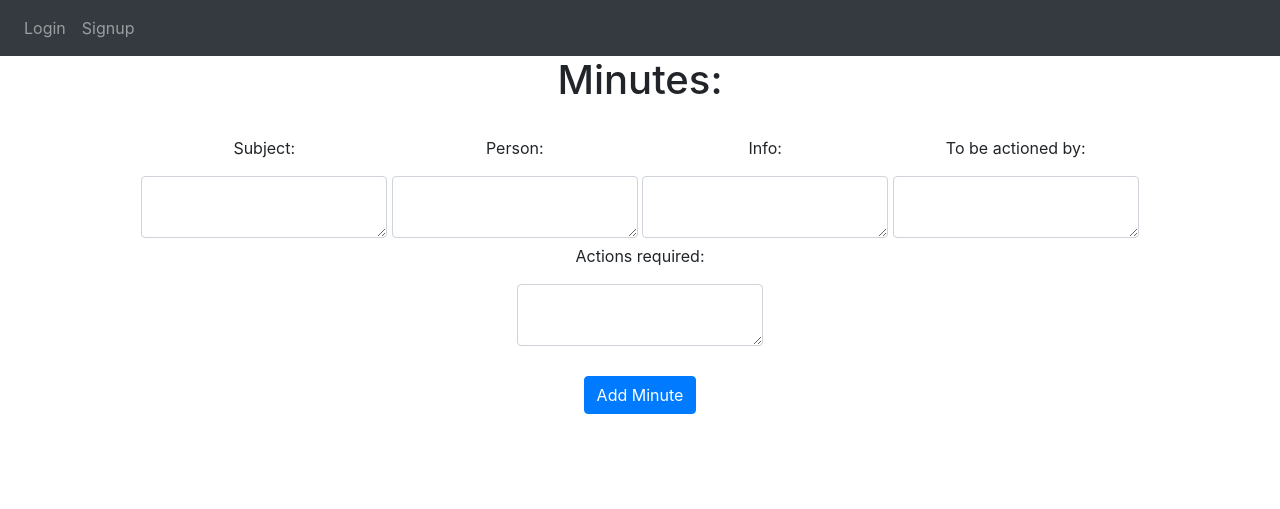
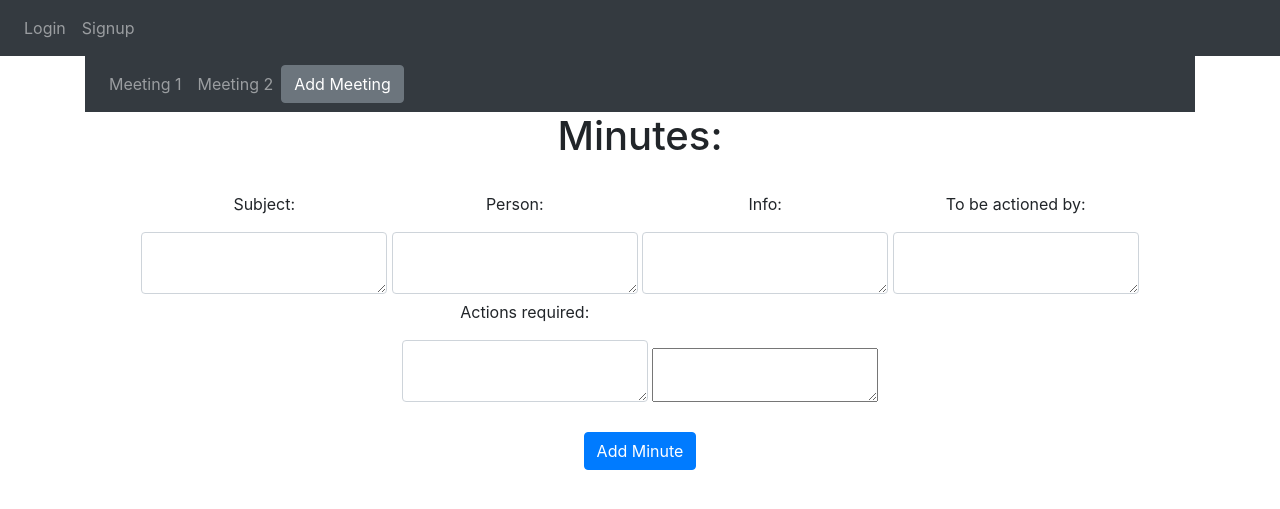
Before and after one commit to BenjaminKlenner1/MeetingMinutes, a Flask app: page / in a window 1280 px wide. Shown: the top 509 px of the page. Run offline with Flask 2, Linux system fonts and the light colour scheme; some libraries are stand-ins or nearby versions.

Commit message:
Project Finish | Start of meetings

```diff
--- a/website/auth.py
+++ b/website/auth.py
@@ -54,7 +54,7 @@ def sign_up():
             new_user = User(email=email, first_name=first_name, password=generate_password_hash(password1, method='sha256'))
             db.session.add(new_user)
             db.session.commit()
-            login_user(user, remember=True)
+            login_user(new_user, remember=True)
             flash('Account created!', category='success')
             return redirect(url_for('views.home'))
 
--- a/website/static/index.js
+++ b/website/static/index.js
@@ -1,4 +1,5 @@
 function deleteMinute(minuteId) {
+    console.log("test")
     fetch('/delete-minute', {
         method: 'POST',
         body: JSON.stringify({minuteId: minuteId})
--- a/website/templates/base.html
+++ b/website/templates/base.html
@@ -38,14 +38,14 @@
         {% with messages = get_flashed_messages(with_categories=true) %} {% if
             messages %} {% for category, message in messages %} {% if category ==
             'error' %}
-            <div class="alert alert-danger alter-dismissable fade show" role="alert">
+            <div class="alert alert-danger alter-dismissable fade show" style="margin:0px" role="alert">
               {{ message }}
               <button type="button" class="close" data-dismiss="alert">
                 <span aria-hidden="true">&times;</span>
               </button>
             </div>
             {% else %}
-            <div class="alert alert-success alter-dismissable fade show" role="alert">
+            <div class="alert alert-success alter-dismissable fade show" style="margin:0px" role="alert">
               {{ message }}
               <button type="button" class="close" data-dismiss="alert">
                 <span aria-hidden="true">&times;</span>
--- a/website/templates/home.html
+++ b/website/templates/home.html
@@ -1,9 +1,39 @@
 {% extends "base.html" %} {% block title %}Home{% endblock %}
 
 {% block content %}
+<nav class="navbar navbar-expand-lg navbar-dark bg-dark">
+    <button class="navbar-toggler" type="button" data-toggle="collapse" data-target="#navbar">
+        <span class="navbar-toggler-icon"></span>
+    </button>
+    <div class="collapse navbar-collapse" id="navbar">
+        <div class = "navbar-nav">
+
+            <div class="meetings">
+                <div class="nav-item nav-link" style="display:block">
+                    <a>Meeting 1</a>
+                </div>
+            </div>
+            <div class="meetings">
+                <div class="nav-item nav-link" style="display:block">
+                    <a>Meeting 2</a>
+                </div>
+            </div>
+
+        </div>
+
+        <form name="meetings" id="meetings" method="POST">
+            <div align="center">
+                <button type="submit" class="btn btn-secondary">Add Meeting</button>
+            </div>
+        </form>
+
+    </div>
+</nav>
+
 <h1 align="center">Minutes:</h1>
 <ul class="list-group list-group-flush" id="minutes">
-    {% for minute in user.minutes %}
+    {% for minute in user.minutes%}
+    {% if minute.meeting_id == meeting %}
     <li class="list-group-item">
         <div class="minutes">
             <div class="date">
@@ -24,19 +54,18 @@
             </div>
             <div class="minute">
                 {{ minute.act_req }}
+                {{ minute.meeting_id}}
             </div>
         </div>
         <button type="button" class="close" onClick="deleteMinute({{ minute.id }})">
             <span aria-hidden="true">&times;</span>
         </button>
     </li>
+    {% endif %}
     {% endfor %}
 </ul>
 
-
-
-
-<form method="POST">
+<form name="minutes" id="minutes" method="POST">
     <br />
     <div class="form" style="text-align:center;">
         <div class="form-item" style="display:inline-block;">
@@ -59,6 +88,7 @@
             <p>Actions required:</p>
             <textarea name="act_req" id="act_req" class="form-control"></textarea>
         </div>
+        <textarea name="meeting_id" id="meeting_id"></textarea>
     </div>
     <br />
     <div align="center">
--- a/website/templates/index.html
+++ /dev/null
@@ -1,4 +0,0 @@
-<head>
-    <link rel= "stylesheet" type= "text/css" href= "{{ url_for('static',filename='style.css') }}">
-</head>
-<body><p>test</p></body>
--- a/website/views.py
+++ b/website/views.py
@@ -14,18 +14,22 @@ def home():
         info = request.form.get('info')
         act_by = request.form.get('act_by')
         act_req = request.form.get('act_req')
+        meeting_id = request.form.get('meeting_id')
 
         if len(subject) < 1:
             flash('Minute is too short', category='error')
         else:
-            new_minute = Minute(subject=subject, user_id=current_user.id, person=person, info=info, act_by=act_by, act_req=act_req)
+            new_minute = Minute(subject=subject, user_id=current_user.id, person=person, info=info, act_by=act_by, act_req=act_req, meeting_id=meeting_id)
             db.session.add(new_minute)
             db.session.commit()
             flash('Minute submitted!', category="success")
+    else:
+        meeting_id = 1
 
-    return render_template("home.html", user=current_user)
 
-@views.route('/delte-minute', methods=['POST'])
+    return render_template("home.html", user=current_user, meeting=meeting_id)
+
+@views.route('/delete-minute', methods=['POST'])
 def delete_minute():
     minute = json.loads(request.data)
     minuteId = minute['minuteId']
```
Also changed, not shown: website/models.py (+9 -0 lines), website/database.db.
